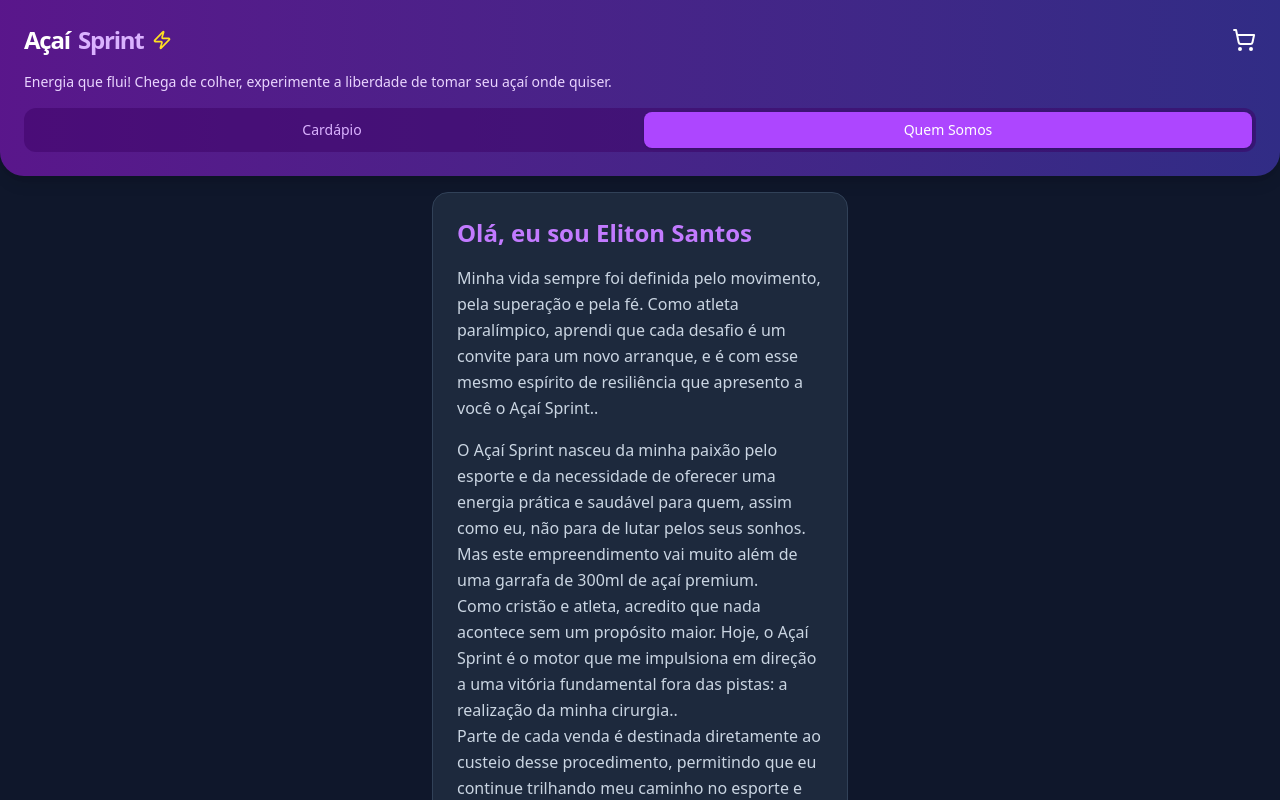
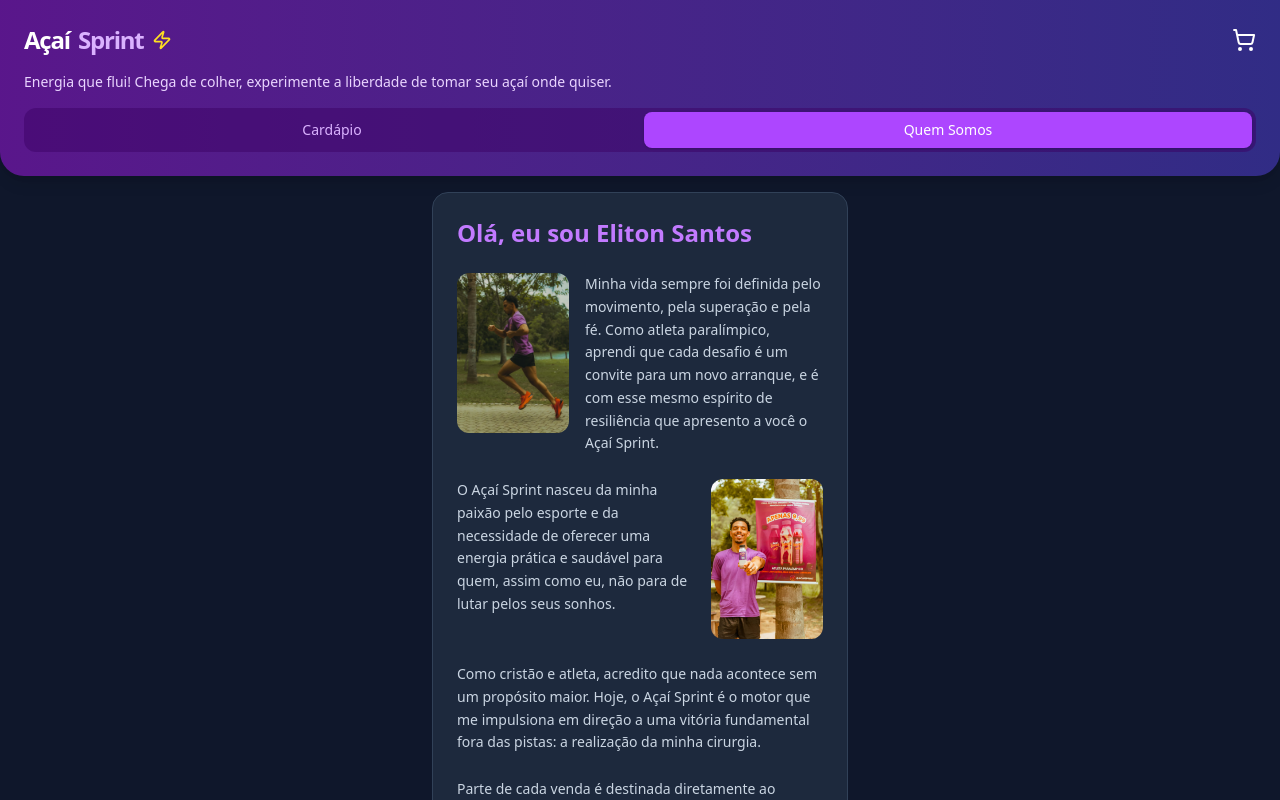
Before and after one commit to dgbarros/acai-sprint, a React (Vite) app in the folder cardapio-digital/: page / in a window 1280 px wide. Both pictures are taken after a click on the button "Quem Somos". Shown: the top 800 px of the page. Built offline with nearby package versions, Linux system fonts and the light colour scheme.

Commit message:
fix: Ajustes de texto e seleção de imagens

```diff
--- a/cardapio-digital/src/components/ProductCard.tsx
+++ b/cardapio-digital/src/components/ProductCard.tsx
@@ -1,6 +1,7 @@
 import { PRODUCTS } from "../data/products";
-import { Clock, Zap } from "lucide-react";
-
+import { Clock, Zap, Camera, Code } from "lucide-react";
+import correndo from "../assets/correndo.jpeg";
+import anuncio from "../assets/anuncio.jpeg";
 interface MainContentProps {
   telaAtual: "menu" | "quem_somos";
   carrinho: { [key: number]: number };
@@ -20,7 +21,7 @@ export default function MainContent({
         <>
           <div className="bg-amber-500/10 border border-amber-500/20 rounded-xl p-4 mb-4 flex items-start gap-3 shadow-lg animate-fade-in">
             <div className="bg-amber-500/20 p-2 rounded-full text-amber-400">
-              <Zap/>
+              <Zap />
             </div>
 
             <div>
@@ -102,62 +103,97 @@ export default function MainContent({
           </div>
         </>
       ) : (
-        <div className="space-y-6 animate-fade-in">
-          <div className="bg-slate-800 p-6 rounded-2xl border border-slate-700">
-            <h2 className="text-2xl font-bold text-purple-400 mb-4">
+        <div className="bg-slate-800 p-6 rounded-2xl border border-slate-700 space-y-6">
+          <h2 className="text-2xl font-bold text-purple-400">
             Olá, eu sou Eliton Santos
           </h2>
-            <p className="text-slate-300 leading-relaxed mb-4">
+
+          <div className="flex gap-4 items-start">
+            <img
+              src={correndo}
+              alt="Eliton correndo"
+              className="w-28 h-40 object-cover rounded-xl flex-shrink-0"
+            />
+
+            <p className="text-slate-300 leading-relaxed text-sm">
               Minha vida sempre foi definida pelo movimento, pela superação e
               pela fé. Como atleta paralímpico, aprendi que cada desafio é um
               convite para um novo arranque, e é com esse mesmo espírito de
-              resiliência que apresento a você o Açaí Sprint..
+              resiliência que apresento a você o Açaí Sprint.
             </p>
-            <p className="text-slate-300 leading-relaxed">
+          </div>
+
+          <div className="flex gap-4 items-start flex-row-reverse">
+            <img
+              src={anuncio}
+              alt="Eliton com Açaí Sprint"
+              className="w-28 h-40 object-cover rounded-xl flex-shrink-0"
+            />
+
+            <p className="text-slate-300 leading-relaxed text-sm">
               O Açaí Sprint nasceu da minha paixão pelo esporte e da necessidade
               de oferecer uma energia prática e saudável para quem, assim como
-              eu, não para de lutar pelos seus sonhos. Mas este empreendimento
-              vai muito além de uma garrafa de 300ml de açaí premium.
+              eu, não para de lutar pelos seus sonhos.
             </p>
-            <p className="text-slate-300 leading-relaxed">
+          </div>
+
+          <p className="text-slate-300 leading-relaxed text-sm">
             Como cristão e atleta, acredito que nada acontece sem um propósito
-              maior. Hoje, o Açaí Sprint é o motor que me impulsiona em direção
-              a uma vitória fundamental fora das pistas: a realização da minha
-              cirurgia..
+            maior. Hoje, o Açaí Sprint é o motor que me impulsiona em direção a
+            uma vitória fundamental fora das pistas: a realização da minha
+            cirurgia.
           </p>
-            <p className="text-slate-300 leading-relaxed">
+
+          <p className="text-slate-300 leading-relaxed text-sm">
             Parte de cada venda é destinada diretamente ao custeio desse
             procedimento, permitindo que eu continue trilhando meu caminho no
             esporte e na vida.
           </p>
-            <p className="text-slate-300 leading-relaxed">
-              Seja no treino, no trabalho ou no lazer, o Açaí Sprint está com
-              você. E, juntos, estamos correndo por algo muito maior.
-            </p>
-            <div className="mt-8 p-4 bg-purple-900/30 border border-purple-500/30 rounded-xl text-center shadow-lg shadow-purple-900/20">
-              <p className="text-lg font-medium text-slate-200 italic">
+
+          <div className="mt-6 p-4 bg-purple-900/30 border border-purple-500/30 rounded-xl text-center">
+            <p className="text-slate-200 italic">
               "Você não compra o produto,
               <br />
-                <span className="text-purple-400 font-bold not-italic text-xl">
+              <span className="text-purple-400 font-bold not-italic text-lg">
                 você impulsiona o propósito."
               </span>
             </p>
           </div>
         </div>
+      )}
+      <div className="mt-6 p-4 bg-slate-900/60 border border-slate-700 rounded-xl space-y-4">
+        <p className="text-slate-300 text-sm text-center">
+          Este projeto ganha vida através de mãos talentosas:
+        </p>
 
-          <div className="bg-slate-800 p-6 rounded-2xl border border-slate-700">
-            <h3 className="text-xl font-bold text-white mb-2">
-              Horário de Atendimento
-            </h3>
-            <ul className="text-slate-400 space-y-2">
-              <li className="flex items-center gap-2">
-                <Clock className="w-4 h-4 text-purple-400"/>
-                <span>Seg a Dom: 13h às 18h</span>
-              </li>
-            </ul>
+        <div className="flex items-center justify-center gap-3 text-slate-400 text-sm">
+          <Camera className="w-4 h-4 text-purple-400" />
+          <span>
+            Olhar e fotografia por{" "}
+            <a
+              href="https://instagram.com/nathborgesfotografia"
+              target="_blank"
+              className="text-purple-400 hover:underline"
+            >
+              @nathborgesfotografia
+            </a>
+          </span>
+        </div>
+
+        <div className="flex items-center justify-center gap-3 text-slate-400 text-sm">
+          <Code className="w-4 h-4 text-purple-400" />
+          <span>
+            Desenvolvimento e tecnologia por{" "}
+            <a
+              href="https://instagram.com/dgbarroos"
+              target="_blank"
+              className="text-purple-400 hover:underline"
+            >
+              @dgbarroos
+            </a>
+          </span>
         </div>
       </div>
-      )}
     </main>
   );
 }
--- /dev/null
+++ b/cardapio-digital/src/vite-env.d.ts
@@ -0,0 +1,6 @@
+/// <reference types="vite/client"/>
+
+declare module "*.jpeg";
+declare module "*.jpg";
+declare module "*.png";
+declare module "*.svg";
```
Also changed, not shown: cardapio-digital/src/assets/anuncio.jpeg (added), cardapio-digital/src/assets/correndo.jpeg (added). Lines whose indentation alone changed are shown as unchanged.
